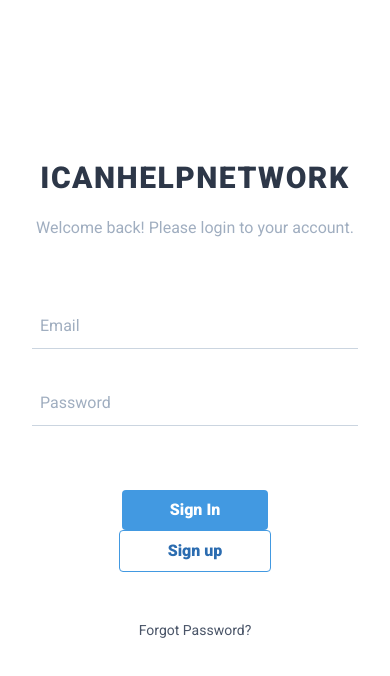
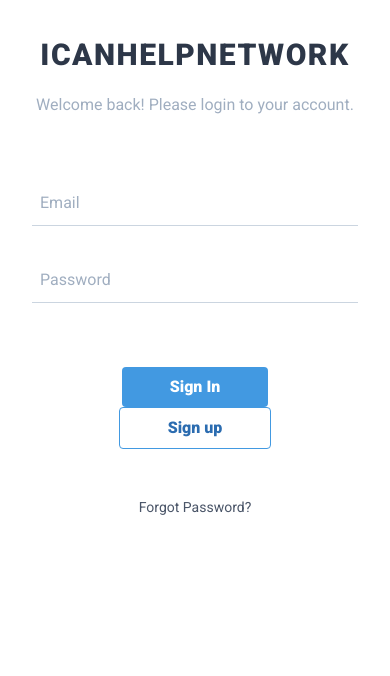
Before and after one commit to jmechristian/ICHN-v2, a React (Create React App) app: page /#/ in a window 390 px wide. Shown: the top 676 px of the page. Built offline with nearby package versions, Linux system fonts and the light colour scheme.

Commit message:
more mobile

```diff
--- a/src/components/layout/AuthLogin.js
+++ b/src/components/layout/AuthLogin.js
@@ -11,7 +11,7 @@ const AuthLogin = () => {
         className="md:w-1/3 xl:w-1/2 bg-gray-400 bg-auto bg-center invisible sm:visible"
         style={{ backgroundImage: 'url(' + bgImage + ')' }}
       ></div>
-      <div className="max-w-full md:w-2/3 xl:w-1/2 p-8 flex justify-center items-center flex-col min-h-screen">
+      <div className="max-w-full md:w-2/3 xl:w-1/2 p-8 flex md:justify-center items-center flex-col min-h-screen">
         <Login />
       </div>
     </div>
```
Also changed, not shown: 1 other file (tests, documents, lock files or other folders).
